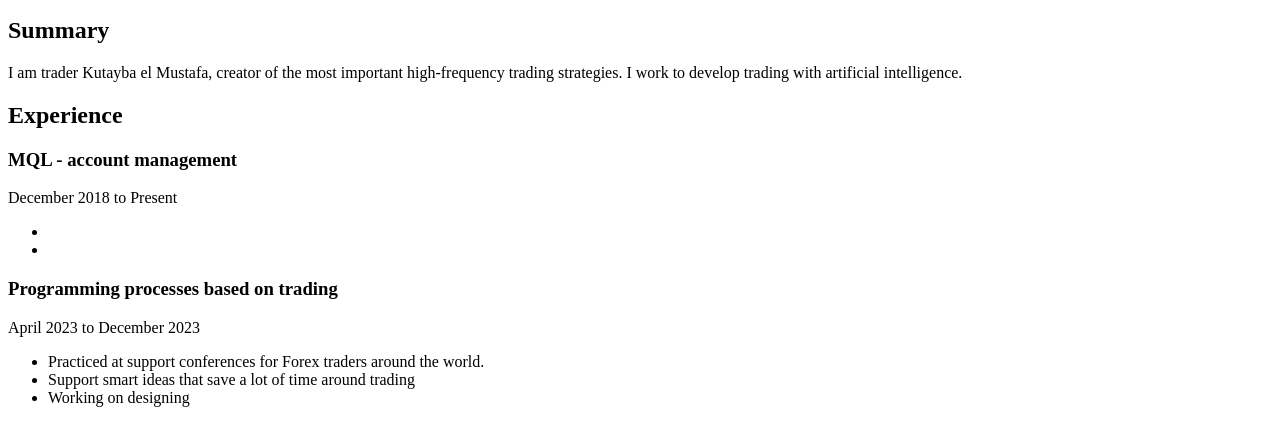
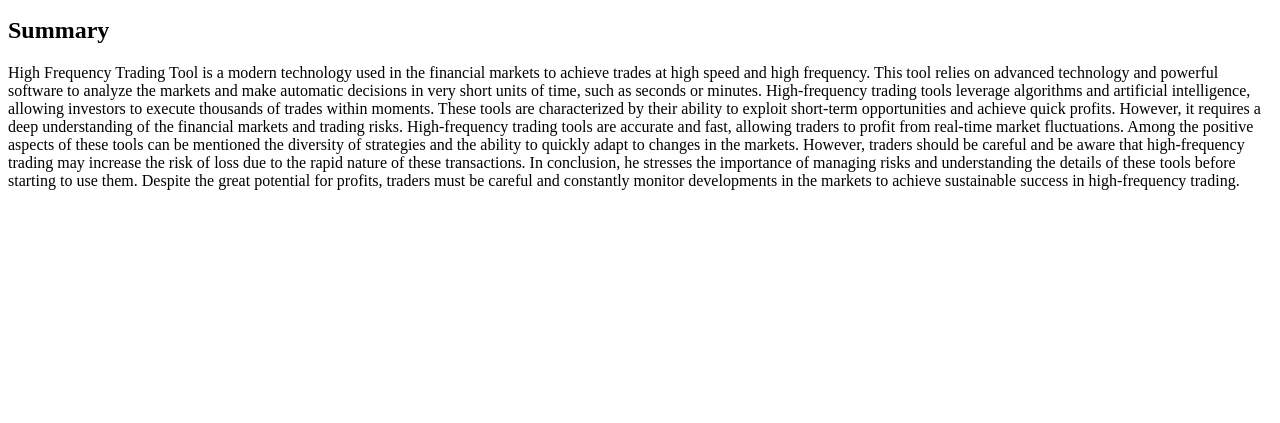
Before and after one commit to kutayba007/kutayba2, a plain HTML site: page index.html in a window 1280 px wide. Shown: the part 559-982 px from the top of the page. After the commit the page ends 800 px from the top, so only its background shows below. Drawn offline with Linux system fonts and the light colour scheme.

Commit message:
Update index.html

```diff
--- a/index.html
+++ b/index.html
@@ -16,22 +16,12 @@
     <div class="Summary">
         <h2>Summary</h2>
         <p>
-            I am trader Kutayba el Mustafa, creator of the most important high-frequency trading strategies. I work to develop trading with artificial intelligence.
+          High Frequency Trading Tool is a modern technology used in the financial markets to achieve trades at high speed and high frequency. This tool relies on advanced technology and powerful software to analyze the markets and make automatic decisions in very short units of time, such as seconds or minutes. High-frequency trading tools leverage algorithms and artificial intelligence, allowing investors to execute thousands of trades within moments.
+
+These tools are characterized by their ability to exploit short-term opportunities and achieve quick profits. However, it requires a deep understanding of the financial markets and trading risks. High-frequency trading tools are accurate and fast, allowing traders to profit from real-time market fluctuations.
+
+Among the positive aspects of these tools can be mentioned the diversity of strategies and the ability to quickly adapt to changes in the markets. However, traders should be careful and be aware that high-frequency trading may increase the risk of loss due to the rapid nature of these transactions.
+
+In conclusion, he stresses the importance of managing risks and understanding the details of these tools before starting to use them. Despite the great potential for profits, traders must be careful and constantly monitor developments in the markets to achieve sustainable success in high-frequency trading.
         </p>
     </div>
-    <div class="Experience">
-        <h2>Experience</h2>
-        <h3>MQL - account management</h3>
-        <p>December 2018 to Present</p>
-        <ul>
-            <li></li>
-            <li></li>
-        </ul>
-        <h3>Programming processes based on trading</h3>
-        <p>April 2023 to December 2023</p>
-        <ul>
-            <li>Practiced at support conferences for Forex traders around the world.</li>
-            <li>Support smart ideas that save a lot of time around trading</li>
-            <li>Working on designing</li>
-        </ul>
-    </div>
```
